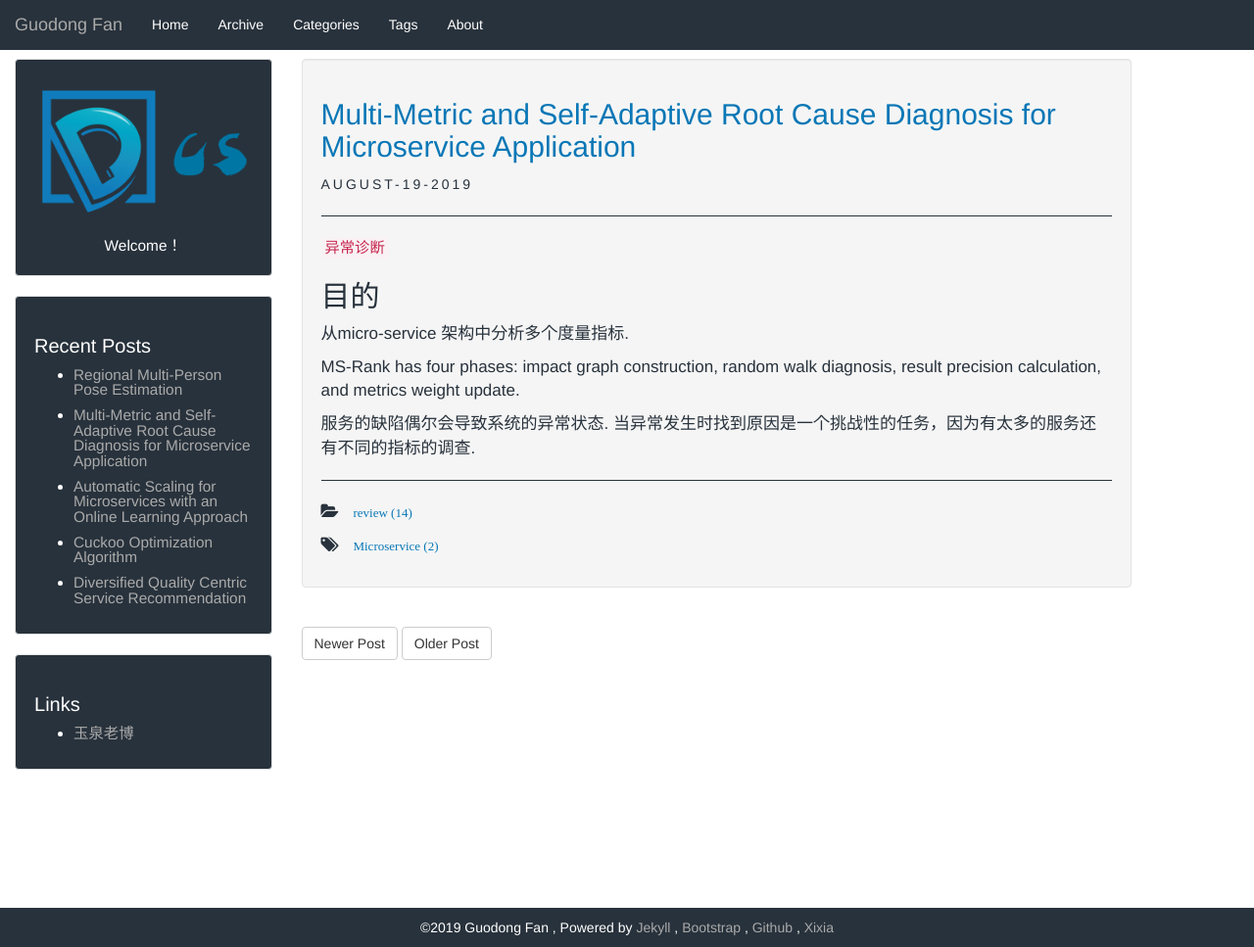
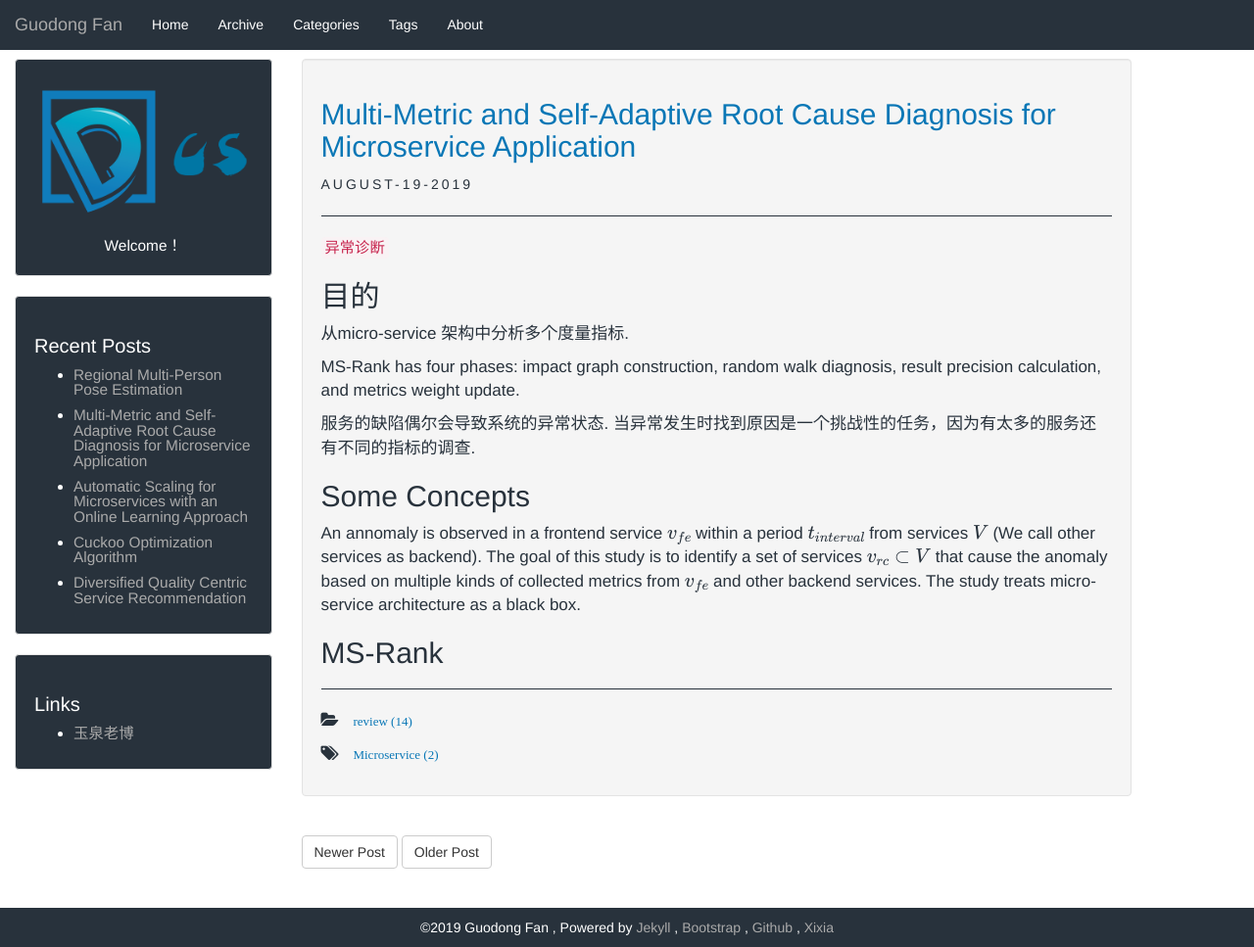
Before and after one commit to GuodongFan/GuodongFan.github.io, a Jekyll site: the page built from _posts/2019-08-19-MS-Rank.md, in a window 1280 px wide and 967 px high. Shown: the whole window at 98% size. Built offline with Jekyll 4.4.1, drawn with Linux system fonts in a browser that asks for light colours; our own code applies the rules of GitHub Pages for plain Markdown files; formulas are drawn with MathJax 3.

Commit message:
Update 2019-08-19-MS-Rank.md

```diff
--- a/_posts/2019-08-19-MS-Rank.md
+++ b/_posts/2019-08-19-MS-Rank.md
@@ -14,3 +14,10 @@ tag: Microservice
 MS-Rank has four phases: impact graph construction, random walk diagnosis, result precision calculation, and metrics weight update.
 
 服务的缺陷偶尔会导致系统的异常状态. 当异常发生时找到原因是一个挑战性的任务，因为有太多的服务还有不同的指标的调查.
+
+
+## Some Concepts
+
+An annomaly is observed in a frontend service $v_{fe}$ within a period $t_{interval}$ from services $V$ (We call other services as backend). The goal of this study is to identify a set of services $v_{rc} \subset V$ that cause the anomaly based on multiple kinds of collected metrics from $v_{fe}$ and other backend services. The study treats micro-service architecture as a black box.
+
+## MS-Rank
```
